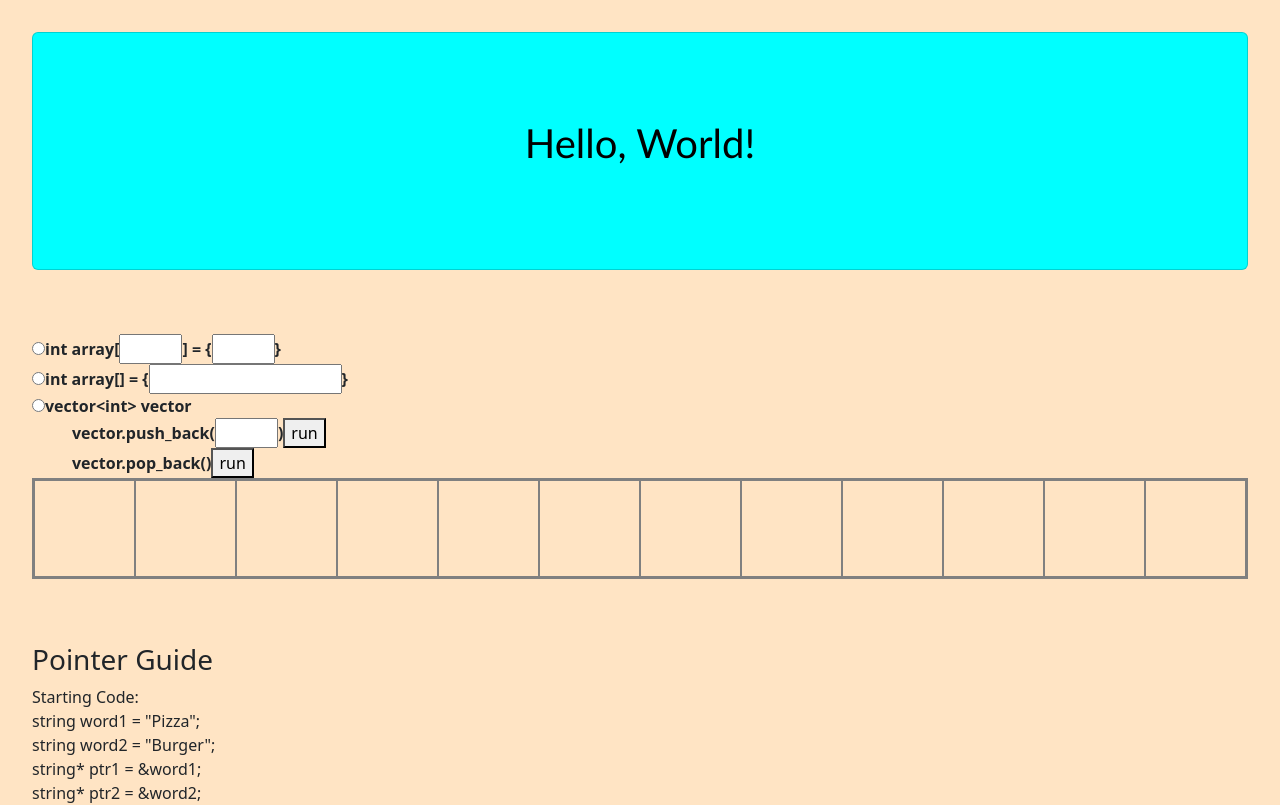
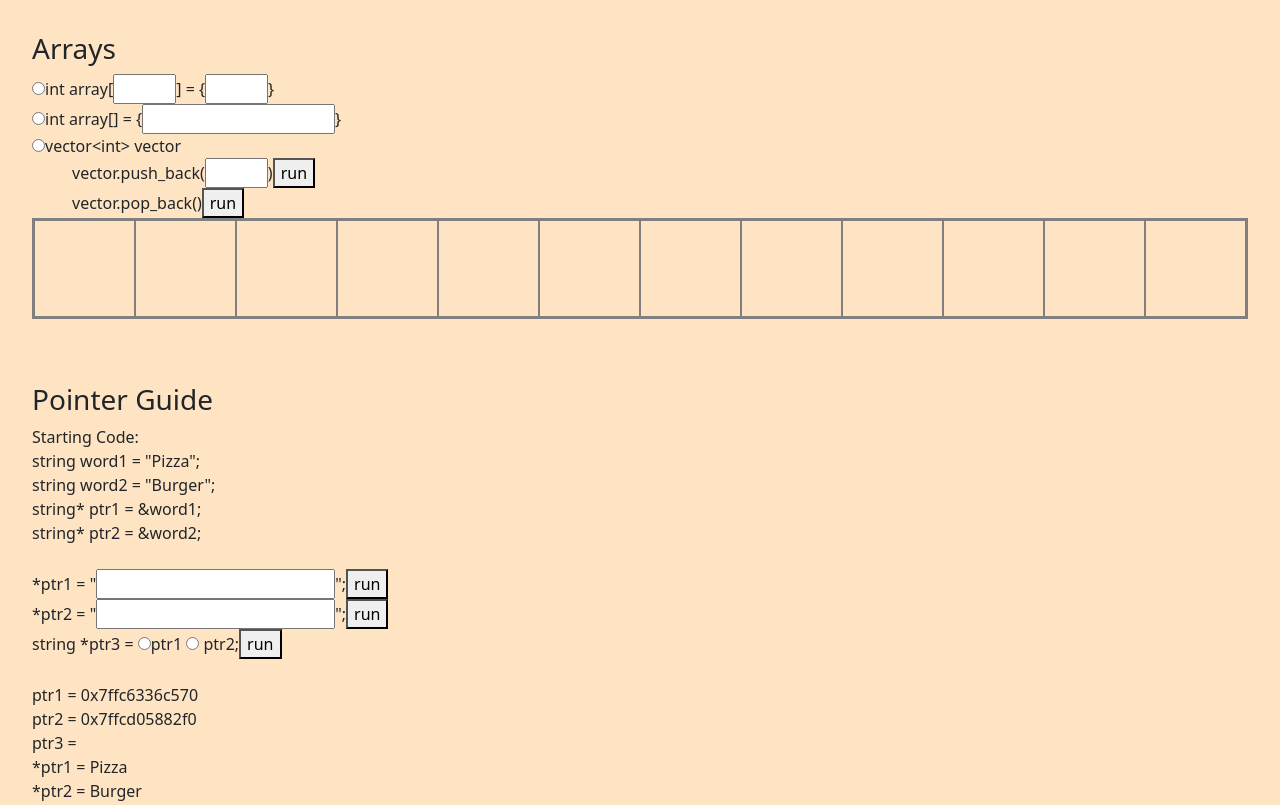
Before and after one commit to Luominai/react_project, a React (Vite) app: page / in a window 1280 px wide. Shown: the top 805 px of the page. Built offline with nearby package versions, Linux system fonts and the light colour scheme.

Commit message:
finishing touches

```diff
--- a/index.html
+++ b/index.html
@@ -8,7 +8,6 @@
     <title>Vite + React</title>
   </head>
   <body>
-    <div id="root"></div>
     <div id="ArrayVisualRoot"></div>
     <div id="PointerGuideRoot"></div>
     <div id="ClassGuideRoot"></div>
--- a/src/ArrayVisual.jsx
+++ b/src/ArrayVisual.jsx
@@ -84,6 +84,7 @@ function ArrayVisual() {
 
     return (
         <>
+        <h3>Arrays</h3>
         <form>
             <label>
                 <input type="radio" id="InitWithDefault" onClick={
@@ -92,7 +93,7 @@ function ArrayVisual() {
                         InitWithDefault()
                     }
                 }></input>
-                <span style={ {fontWeight : "bold"} }>
+                <span>
                     int array[
                     <input type="text" size={1} maxLength={2} id = "size" onChange={InitWithDefault}/>
                     ] = &#123;
@@ -108,7 +109,7 @@ function ArrayVisual() {
                         InitExplicit()
                     }
                 }></input>
-                <span style={ {fontWeight : "bold"} }>
+                <span>
                     int array[] = &#123;
                     <input type="text" size={15} id = "explicit" onChange={InitExplicit}/>
                     &#125;
@@ -122,7 +123,7 @@ function ArrayVisual() {
                         InitVector()
                     }
                 }></input>
-                <span style={ {fontWeight : "bold"} }>
+                <span>
                     vector&#60;int&#62; vector
                     <div style={{marginLeft : "40px"}}>
                         vector.push_back(<input type="text" size={1} id="push_back"></input>)
--- a/src/main.jsx
+++ b/src/main.jsx
@@ -6,11 +6,11 @@ import ArrayVisual from './ArrayVisual.jsx'
 import PointerGuide from './PointerGuide.jsx'
 import ClassGuide from './ClassGuide.jsx'
 
-ReactDOM.createRoot(document.getElementById('root')).render(
-    <React.StrictMode>
-        <App />
-    </React.StrictMode>,
-)
+// ReactDOM.createRoot(document.getElementById('root')).render(
+//     <React.StrictMode>
+//         <App />
+//     </React.StrictMode>,
+// )
 
 ReactDOM.createRoot(document.getElementById('ArrayVisualRoot')).render(
     <React.StrictMode>
```
